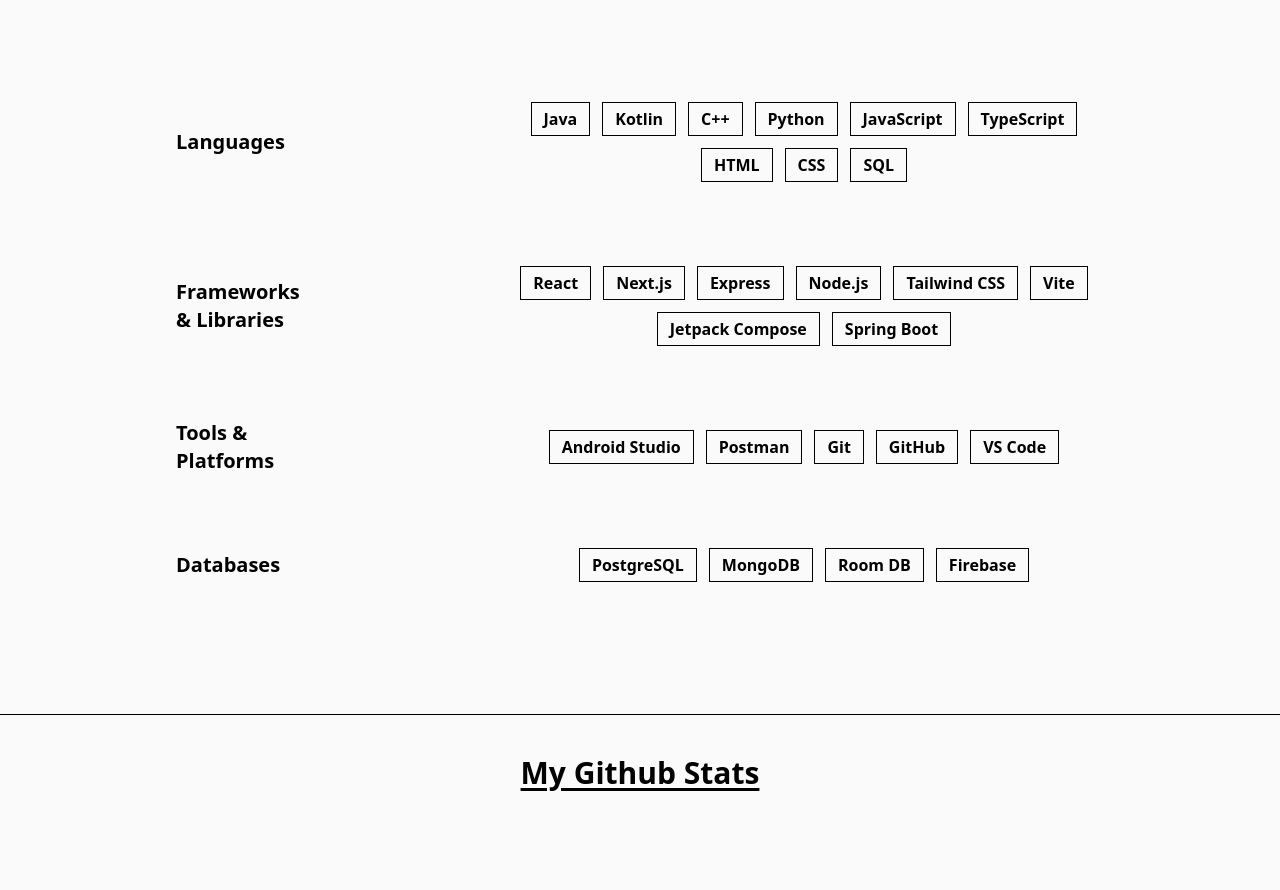
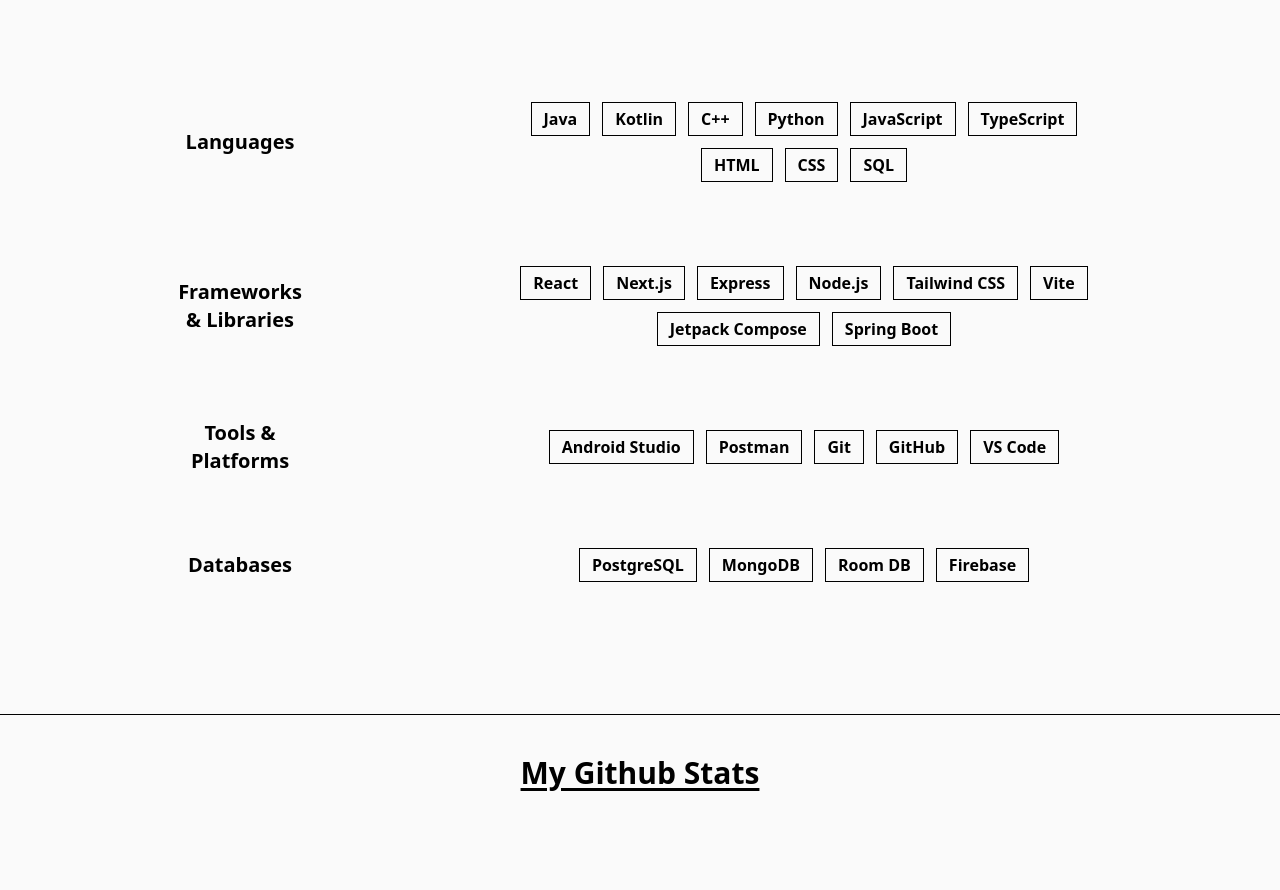
Before and after one commit to shreyashsri79/portfolio-tech, a Next.js app: page / in a window 1280 px wide. Shown: the part 1640-2530 px from the top of the page. Built offline with nearby package versions, Linux system fonts and the light colour scheme; grey boxes are pictures that could not be loaded; a web font is replaced by a local one.

Commit message:
a liitle bit of final touch

```diff
--- a/src/components/Skills.jsx
+++ b/src/components/Skills.jsx
@@ -90,7 +90,7 @@
                 : 'opacity-0 translate-y-10'
             }`}
           >
-            <h2 className="text-xl font-extrabold w-32 shrink-0">{section.title}</h2>
+            <h2 className="text-xl font-extrabold text-center w-32 shrink-0">{section.title}</h2>
             <div className="flex flex-wrap gap-3 p-3 md:w-150 justify-center">
               {section.items.map((item, itemIndex) => (
                 <div
```
